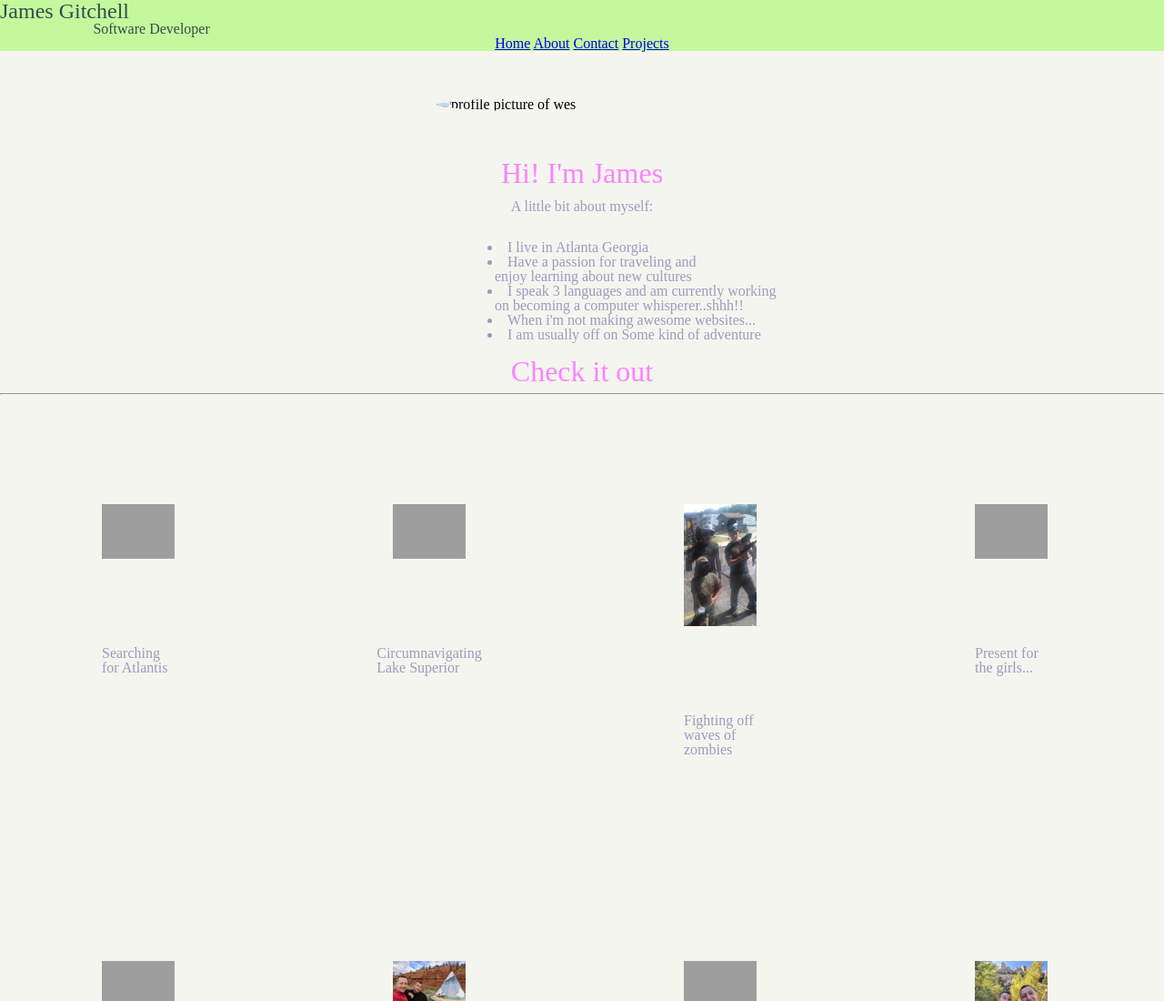
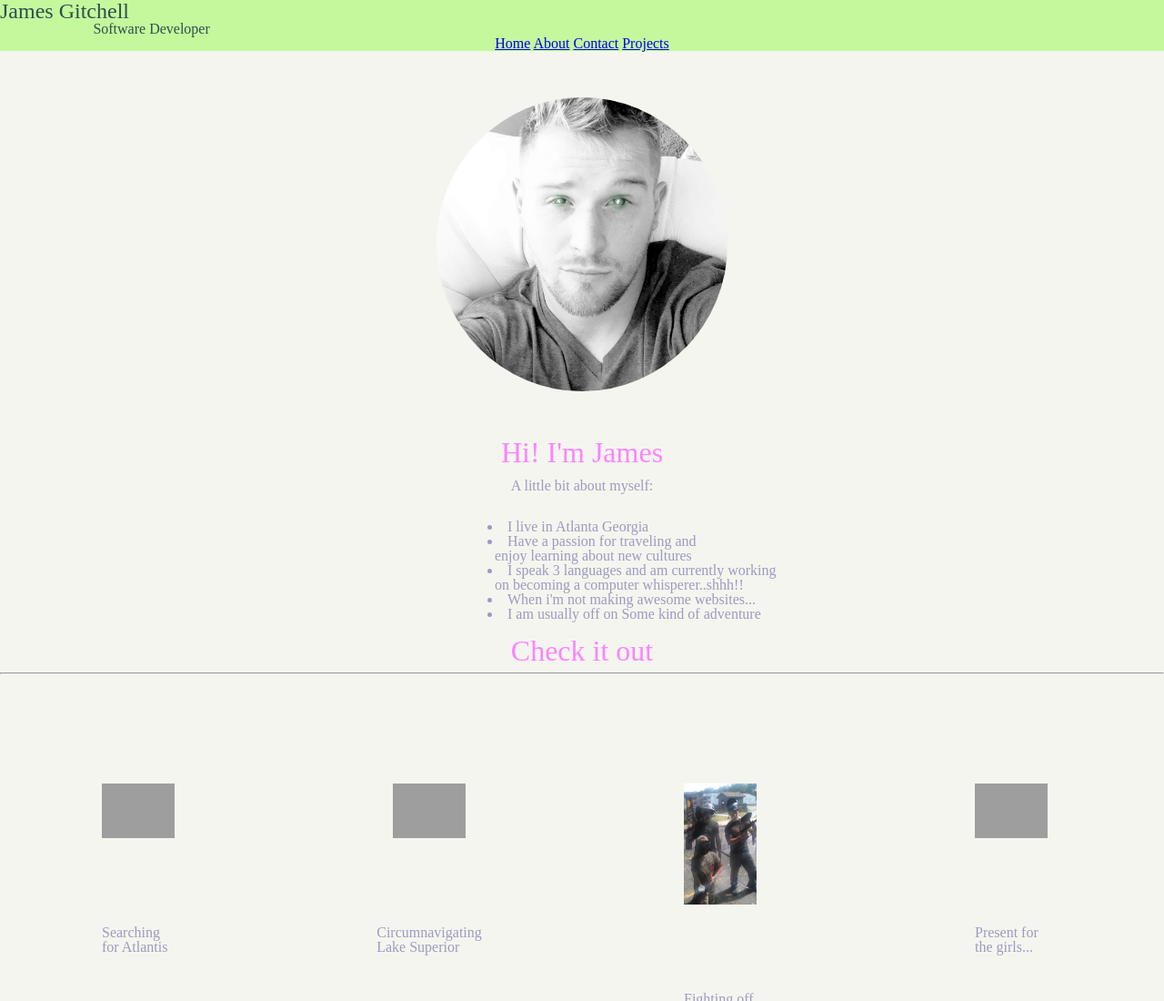
Before and after one commit to James-Gitchell/Portfolio, a plain HTML site: page index.html in a window 1280 px wide. Shown: the top 1100 px of the page at 91% size. Drawn offline with Linux system fonts and the light colour scheme; the site is published under a folder, as on GitHub Pages, so addresses that start at the root find nothing.

Commit message:
working on final picture

```diff
--- a/index.html
+++ b/index.html
@@ -37,8 +37,7 @@
   <div class="wrapper">
 
     <section id="profilePic">
-      <img id="pictureOfMe" src="/picture-assets/FB_IMG_1612284190000.jpg"
-      alt="profile picture of wes" style="width:25%">
+      <img id="pictureOfMe" src="picture-assets/FB_IMG_1612284190000.jpg" alt="profile picture of wes" style="width:25%">
     </section>
 
 
```
